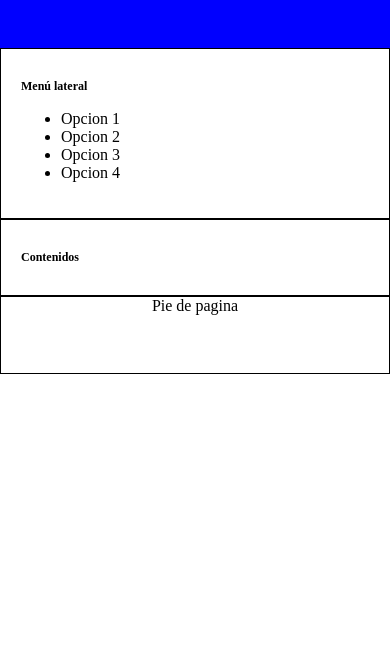
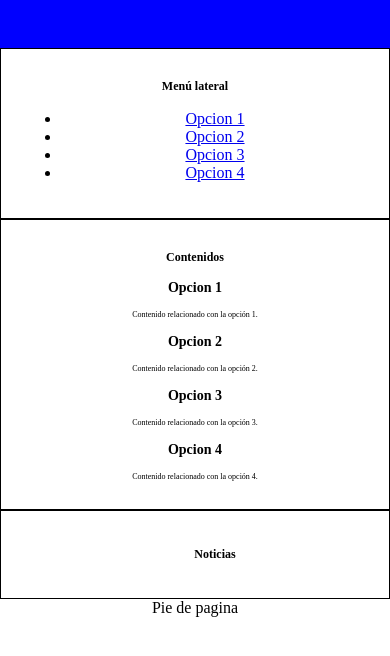
Before and after one commit to Aitor2507/ASIX1-0373-AE5_Turisme_local, a plain HTML site: page index.html in a window 390 px wide. Shown: the part 46-702 px from the top of the page. Drawn offline with Linux system fonts and the light colour scheme.

Commit message:
Arreglo de secciones de los 3 y tambien el responsive adecuado

```diff
--- a/index.html
+++ b/index.html
@@ -9,20 +9,42 @@
 <body>
     <header><h1>Turisme local</h1></header>
     <main>
-        <aside class="borde"><h2>Menú lateral</h2>
+        <aside class="borde1"><h2>Menú lateral</h2> <!--Enlace de links de menu con contenido del centro-->
             <ul>
-                <li><a href="#"></a>Opcion 1</li>
-                <li><a href="#"></a>Opcion 2</li>
-                <li><a href="#"></a>Opcion 3</li>
-                <li><a href="#"></a>Opcion 4</li>
-
+            <li><a href="#opcion1">Opcion 1</a></li>
+            <li><a href="#opcion2">Opcion 2</a></li>
+            <li><a href="#opcion3">Opcion 3</a></li>
+            <li><a href="#opcion4">Opcion 4</a></li>
             </ul>
         </aside>
-        <section class="borde">
+        <section class="borde2">
             <h2>Contenidos</h2>
+            <article id="opcion1">
+            <h3>Opcion 1</h3>
+            <p>Contenido relacionado con la opción 1.</p>
+            </article>
+            <article id="opcion2">
+            <h3>Opcion 2</h3>
+            <p>Contenido relacionado con la opción 2.</p>
+            </article>
+            <article id="opcion3">
+            <h3>Opcion 3</h3>
+            <p>Contenido relacionado con la opción 3.</p>
+            </article>
+            <article id="opcion4">
+            <h3>Opcion 4</h3>
+            <p>Contenido relacionado con la opción 4.</p>
+            </article>
 
         </section>
+        <aside class="borde3">
+            <ul>
+                <h2>Noticias</h2>
+            </ul>
+
+        </aside>
     </main>
+
     <footer class="borde">Pie de pagina</footer>
     <!--Estructura de tres columnas de menu lateral,contenidos y pie de pagina  -->
 
--- a/styles.css
+++ b/styles.css
@@ -21,8 +21,17 @@ aside,section {
     padding: 20px;
     border:  1px solid black;
 }
-.borde {
+.borde1 {
     border: 1px solid black;
+    width: 15%;
+}
+.borde2 {
+    border: 1px solid black;
+    width: 60%;
+}
+.borde3 {
+    border: 1px solid black;
+    width: 25%;
 }
 @media (max-width: 700px) {
     header{
@@ -36,7 +45,16 @@ aside,section {
     }
     aside,section {
         width: 100%;
-
+        text-align: center;
+    }
+    .borde1 {
+        width: 100%;
+    }
+    .borde2 {
+        width: 100%;
+    }
+    .borde3 {
+        width: 100%;
     }
     h1 {
         font-size: 24px;
```
